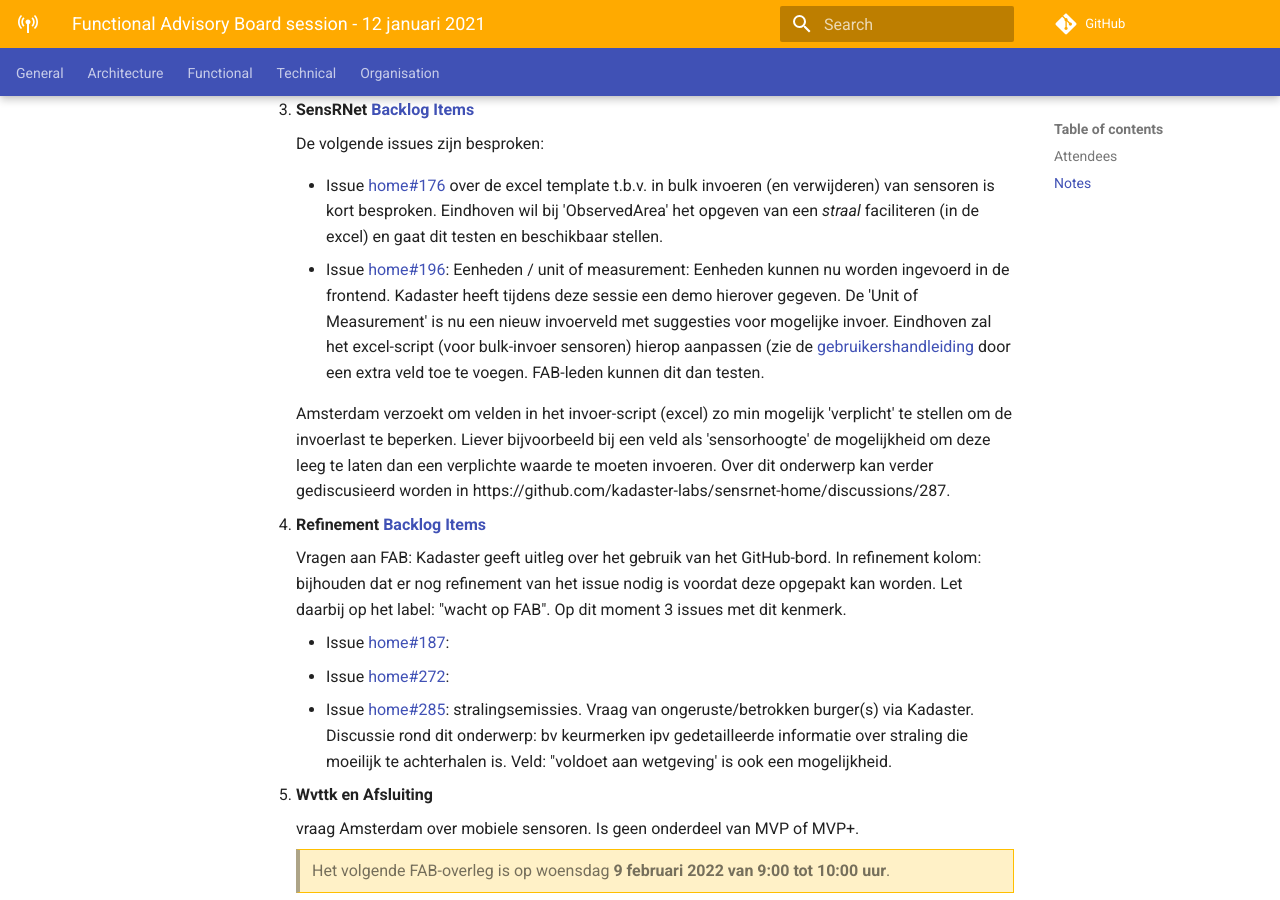
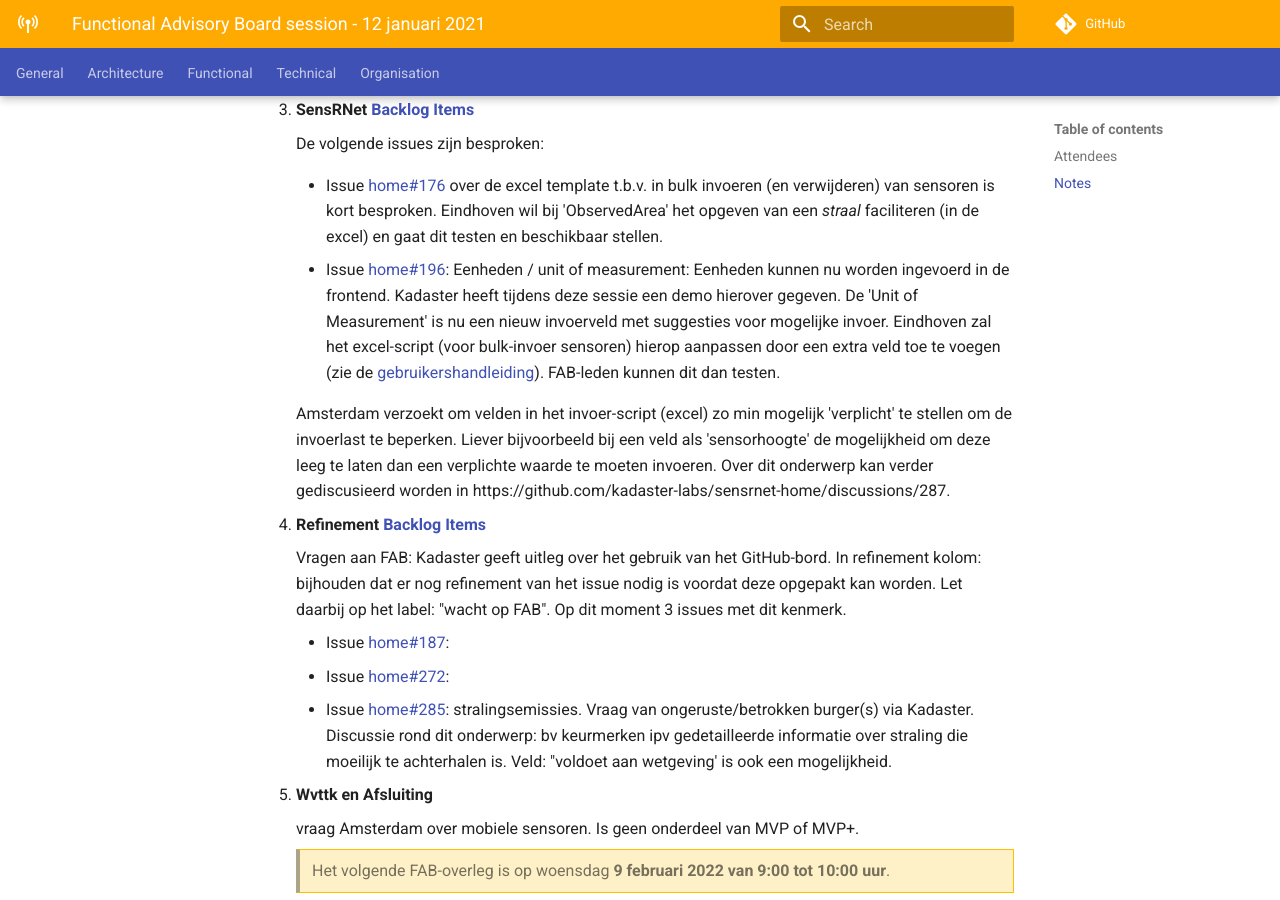
Before and after one commit to kadaster-labs/sensrnet-home, an MkDocs documentation site: the page built from docs/notes/2022-01-12-FAB-notes.md, in a window 1280 px wide and 900 px high, scrolled down 1002 px. Built offline with MkDocs 1.6.1 and Material for MkDocs 9.7.7, drawn with Linux system fonts in a browser that asks for light colours; comment, search, counter and statistics services are not loaded.

```diff
--- a/docs/notes/2022-01-12-FAB-notes.md
+++ b/docs/notes/2022-01-12-FAB-notes.md
@@ -39,7 +39,7 @@ Onderwerpen:
        Eindhoven wil bij 'ObservedArea' het opgeven van een _straal_ faciliteren (in de excel) en gaat dit testen en beschikbaar stellen.
 
      - Issue [home#196](https://github.com/kadaster-labs/sensrnet-home/issues/196): Eenheden / unit of measurement:
-       Eenheden kunnen nu worden ingevoerd in de frontend. Kadaster heeft tijdens deze sessie een demo hierover gegeven. De 'Unit of Measurement' is nu een nieuw invoerveld met suggesties voor mogelijke invoer. Eindhoven zal het excel-script (voor bulk-invoer sensoren) hierop aanpassen (zie de [gebruikershandleiding](https://kadaster-labs.github.io/sensrnet-home/UserManualNL/#script) door een extra veld toe te voegen. FAB-leden kunnen dit dan testen.
+       Eenheden kunnen nu worden ingevoerd in de frontend. Kadaster heeft tijdens deze sessie een demo hierover gegeven. De 'Unit of Measurement' is nu een nieuw invoerveld met suggesties voor mogelijke invoer. Eindhoven zal het excel-script (voor bulk-invoer sensoren) hierop aanpassen door een extra veld toe te voegen (zie de [gebruikershandleiding](https://kadaster-labs.github.io/sensrnet-home/UserManualNL/#script)). FAB-leden kunnen dit dan testen.
 
        Amsterdam verzoekt om velden in het invoer-script (excel) zo min mogelijk 'verplicht' te stellen om de invoerlast te beperken. Liever bijvoorbeeld bij een veld als 'sensorhoogte' de mogelijkheid om deze leeg te laten dan een verplichte waarde te moeten invoeren. Over dit onderwerp kan verder gediscusieerd worden in https://github.com/kadaster-labs/sensrnet-home/discussions/287.
 
```
